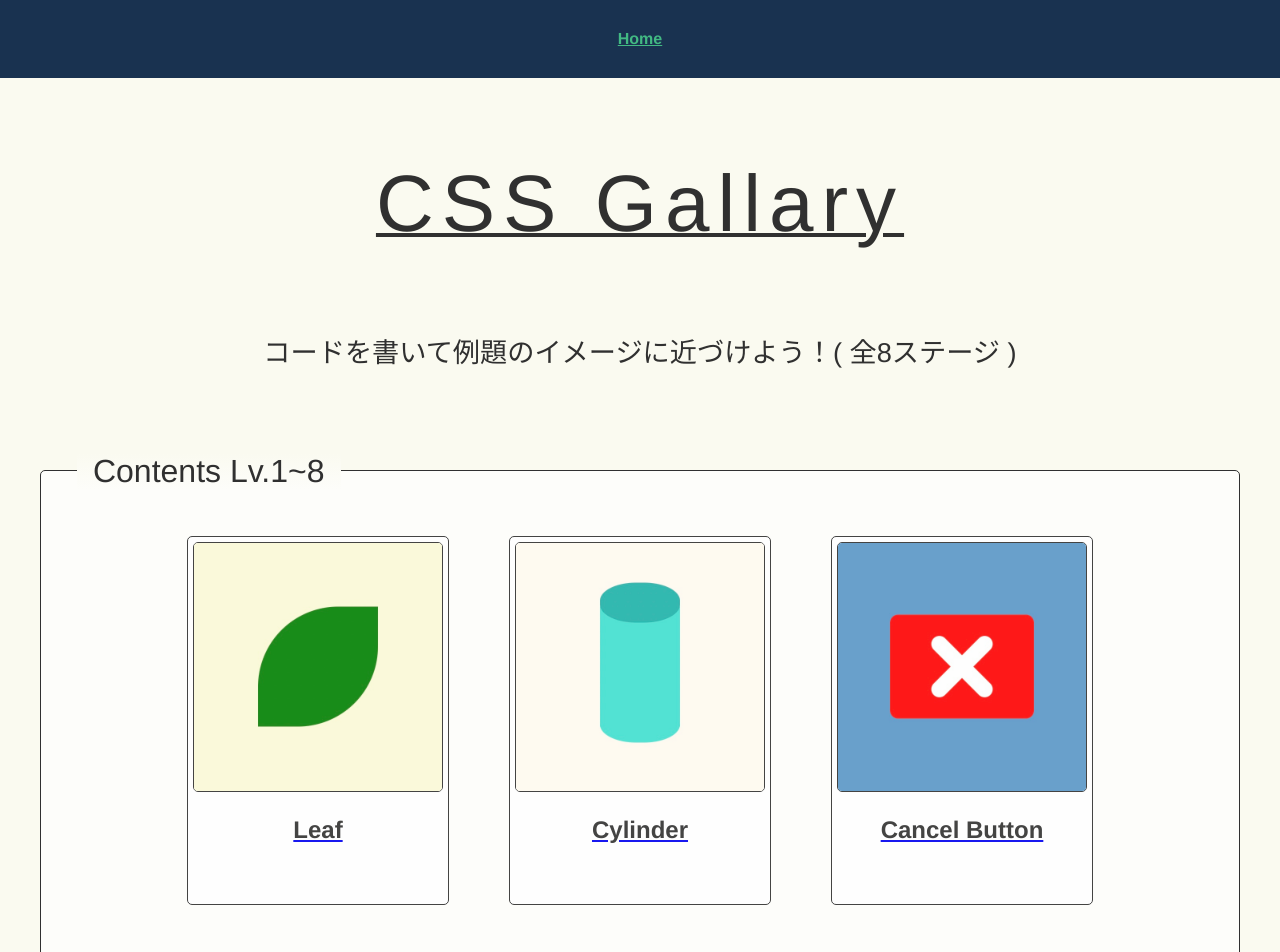
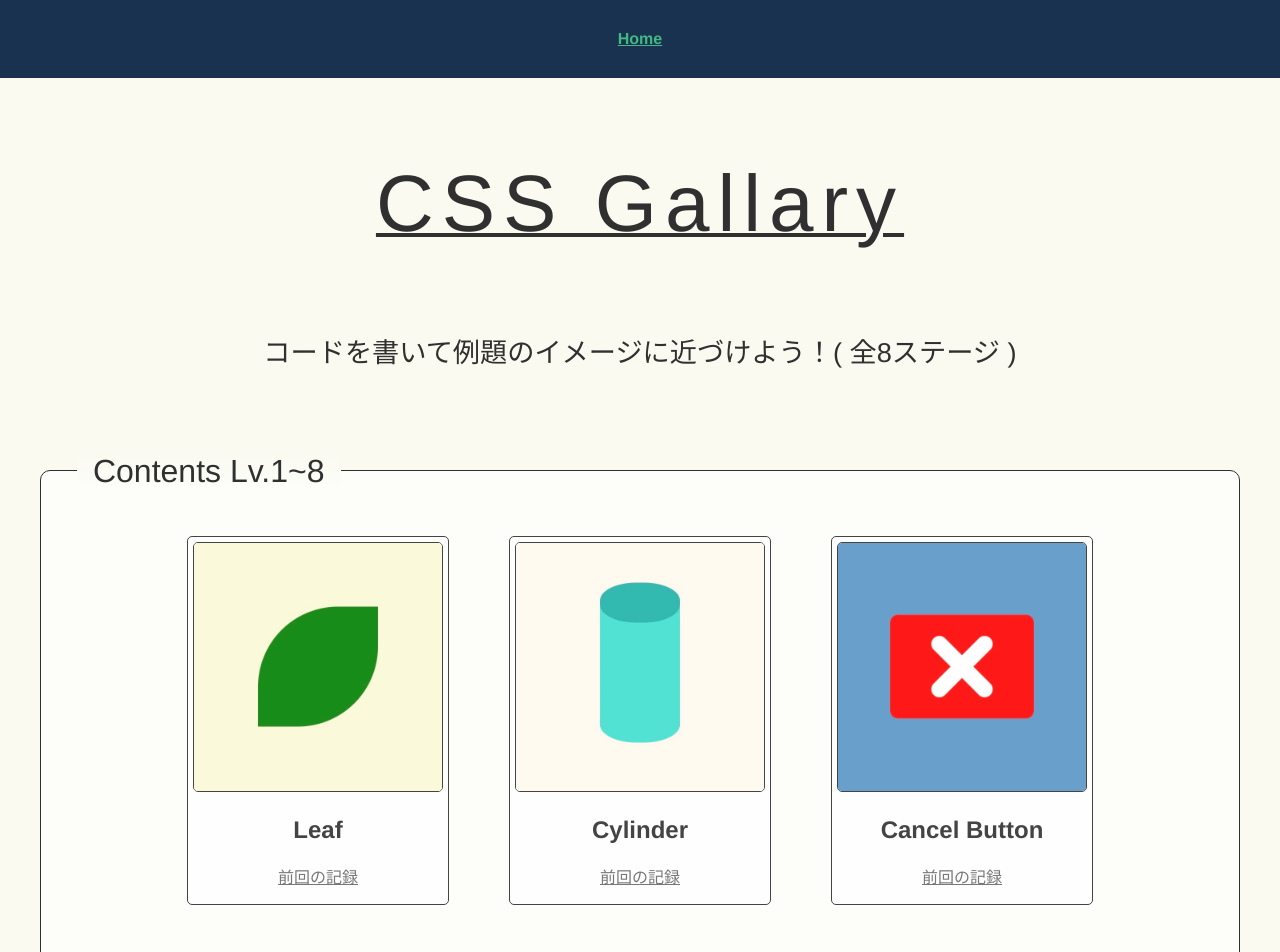
Before and after one commit to Masaya-Matsushita/codable, a Vue app: page / in a window 1280 px wide. Shown: the top 952 px of the page. Built offline with nearby package versions, Linux system fonts and the light colour scheme.

Commit message:
HomeViewのstyleを修正しました。

```diff
--- a/src/router/index.js
+++ b/src/router/index.js
@@ -1,5 +1,5 @@
 import { createRouter, createWebHistory } from "vue-router"
-import HomeView from "../views/HomeView.vue"
+import Home from "../views/HomeView.vue"
 import Lv1_Leaf from "../views/Lv1_Leaf.vue"
 import Lv2_Cylinder from "../views/Lv2_Cylinder.vue"
 import Lv3_CancelButton from "../views/Lv3_CancelButton.vue"
@@ -9,12 +9,13 @@ import Lv6_Infinity from "../views/Lv6_Infinity.vue"
 import Lv7_Diamond from "../views/Lv7_Diamond.vue"
 import Lv8_Star from "../views/Lv8_Star.vue"
 import Feedback from "../views/FeedbackView.vue"
+import Record from "../views/RecordView.vue"
 
 const routes = [
   {
     path: "/",
     name: "home",
-    component: HomeView,
+    component: Home,
   },
   {
     path: "/Lv1_Leaf",
@@ -62,6 +63,11 @@ const routes = [
     component: Feedback,
     props: true,
   },
+  {
+    path: "/record",
+    name: "record",
+    component: Record,
+  },
 ]
 
 const router = createRouter({
--- a/src/views/HomeView.vue
+++ b/src/views/HomeView.vue
@@ -15,9 +15,9 @@
         :alt="content.imageAlt"
       />
       <p class="content__text">{{ content.text }}</p>
-      <!-- <button class="content__record" @click="toRecord(content.text)">
+      <button class="content__record" @click="toRecord(content.docName)">
         {{ recordText }}
-      </button> -->
+      </button>
     </router-link>
   </div>
 </template>
@@ -37,49 +37,57 @@ export default {
           imagePath: require("@/assets/LeafImg.jpg"),
           imageAlt: "レベル1「Leaf」です。",
           text: "Leaf",
-          path: "/Lv1_Leaf",
+          path: "Lv1_Leaf",
+          docName: "Lv.1 Leaf",
         },
         {
           imagePath: require("@/assets/SylinderImg.jpg"),
           imageAlt: "レベル2「Cylinder」です。",
           text: "Cylinder",
           path: "Lv2_Cylinder",
+          docName: "Lv2. Cylinder",
         },
         {
           imagePath: require("@/assets/CancelButtonImg.jpg"),
           imageAlt: "レベル3「Cancel Button」です。",
           text: "Cancel Button",
           path: "Lv3_CancelButton",
+          docName: "Lv.3 Cancel Button",
         },
         {
           imagePath: require("@/assets/UnknownIconImg.jpg"),
           imageAlt: "レベル4「Unknown Icon」です。",
           text: "Unknown Icon",
           path: "Lv4_UnknownIcon",
+          docName: "Lv.4 Unknown Icon",
         },
         {
           imagePath: require("@/assets/TriangleImg.jpg"),
           imageAlt: "レベル5「Triangle」です。",
           text: "Triangle",
           path: "Lv5_Triangle",
+          docName: "Lv.5 Triangle",
         },
         {
           imagePath: require("@/assets/InfinityImg.jpg"),
           imageAlt: "レベル6「Infinity」です。",
           text: "Infinity",
           path: "Lv6_Infinity",
+          docName: "Lv.6 Infinity",
         },
         {
           imagePath: require("@/assets/DiamondImg.jpg"),
           imageAlt: "レベル7「Diamond」です。",
           text: "Diamond",
           path: "Lv7_Diamond",
+          docName: "Lv7 Diamond",
         },
         {
           imagePath: require("@/assets/StarImg.jpg"),
           imageAlt: "レベル8「Star」です。",
           text: "Star",
           path: "Lv8_Star",
+          docName: "Lv.8 Star",
         },
       ],
     }
@@ -123,11 +131,15 @@ export default {
   flex-wrap: wrap;
   background-color: rgb(253, 253, 250);
   border: 1px solid #303030;
-  border-radius: 5px;
+  border-radius: 10px;
   margin: 50px 40px;
   padding: 35px 0;
   position: relative;
   /* animation: subAnimation 2.5s; */
+}
+.content__wrapper * {
+  text-decoration: none;
+  color: #303030;
 }
 .content__title {
   font-size: 2rem;
@@ -135,12 +147,12 @@ export default {
   top: -18px;
   left: 3%;
   background: linear-gradient(rgb(250, 250, 240), rgb(253, 253, 250));
-  padding: 0 1rem 0 1rem;
+  padding: 0 1rem;
 }
 .content__container {
   border: 1px solid #303030;
   background-color: #fff;
-  margin: 30px 30px;
+  margin: 30px;
   border-radius: 5px;
   opacity: 0.9;
   transition: all 0.3s;
@@ -150,10 +162,7 @@ export default {
   opacity: 1;
   transform: scale(1.05, 1.05);
 }
-.content__container * {
-  color: #303030;
-  text-decoration: none;
-}
+
 .content__img {
   border: 1px solid #303030;
   border-radius: 5px;
@@ -166,19 +175,19 @@ export default {
   margin: 0;
   padding: 20px 0 60px 0;
 }
-/* .content__record {
-  text-decoration: underline;
+.content__record {
   position: absolute;
   bottom: 4%;
   transform: translate(-50%, 0);
   border: none;
-  background-color: #faffff;
+  text-decoration: underline;
   font-size: 1rem;
   color: #696969;
+  background-color: #fff;
 }
 .content__record:hover {
   color: #303030;
-} */
+}
 
 @media screen and (max-width: 610px) {
   .title__logo {
```
Also changed, not shown: src/views/RecordView.vue (renamed from src/views/LastRecord.vue).
